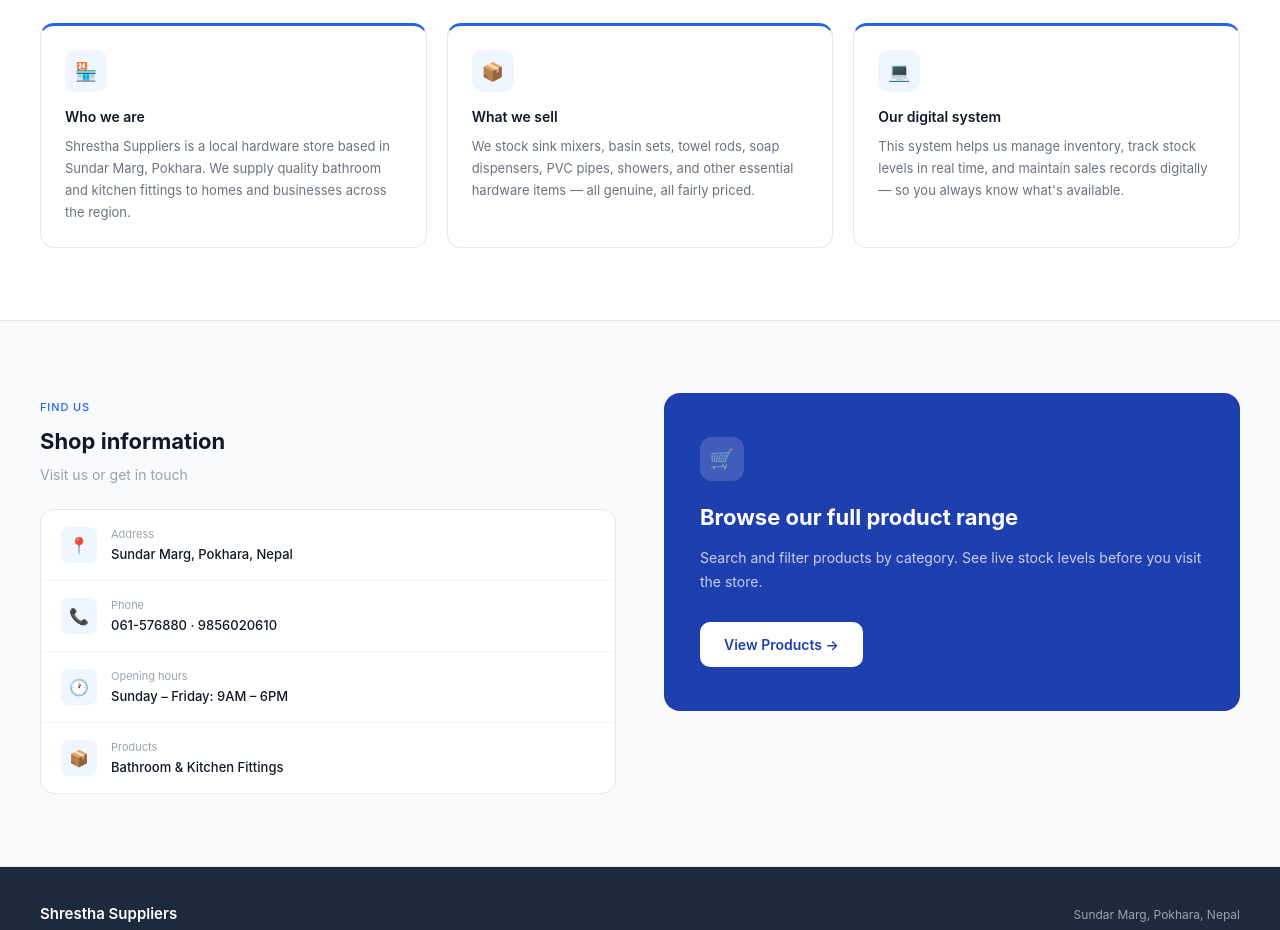
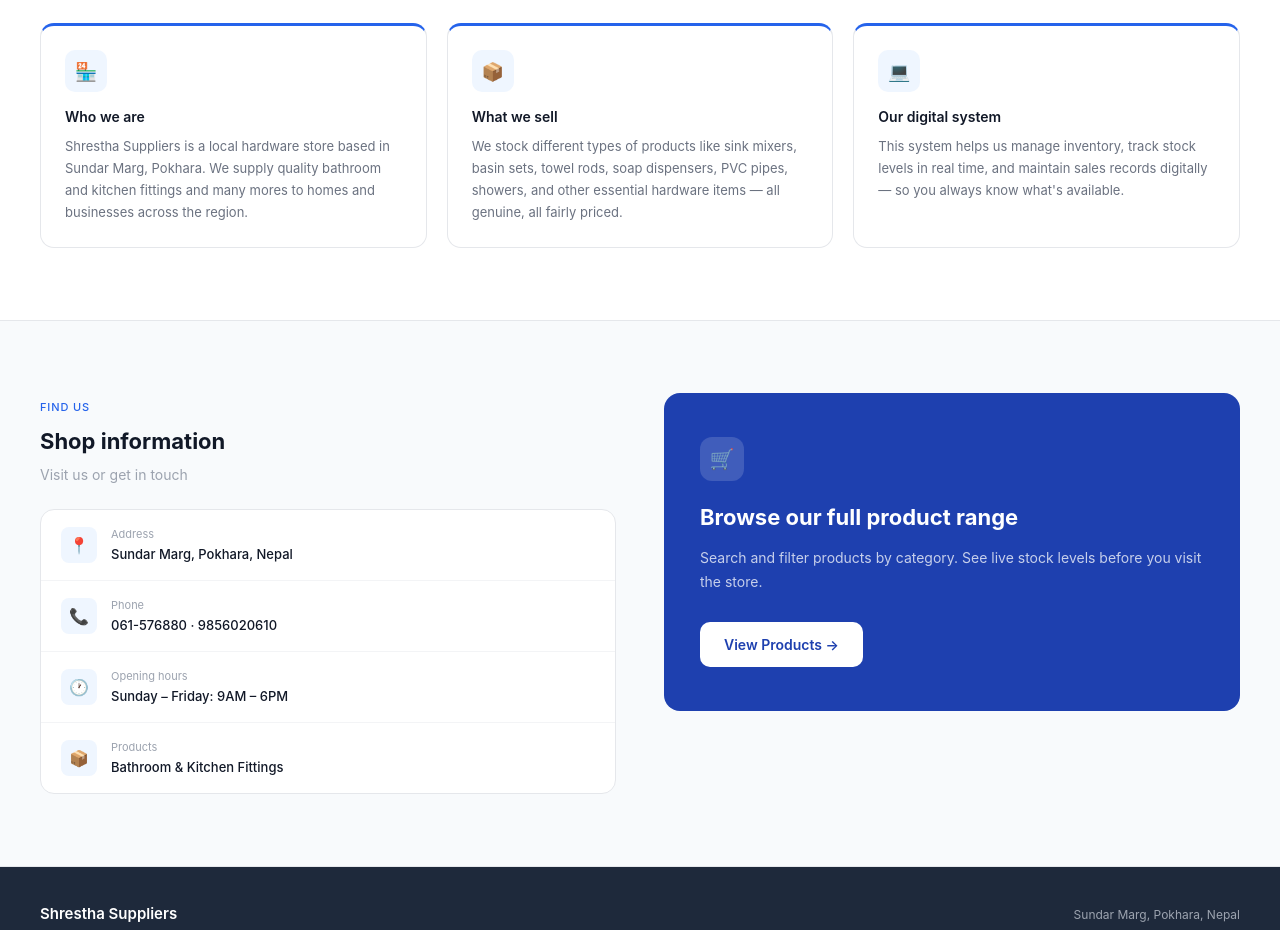
Before and after one commit to 9rahull/Hardware-Management-System, a React app in the folder Frontend/: page / in a window 1280 px wide. Shown: the part 900-1830 px from the top of the page. Built offline with nearby package versions, Linux system fonts and the light colour scheme; the HTML template or start-up script is replaced by a standard one.

Commit message:
UI Change

```diff
--- a/Frontend/src/pages/Home.jsx
+++ b/Frontend/src/pages/Home.jsx
@@ -829,12 +829,12 @@ function Home() {
             {
               icon: "🏪",
               title: "Who we are",
-              text: "Shrestha Suppliers is a local hardware store based in Sundar Marg, Pokhara. We supply quality bathroom and kitchen fittings to homes and businesses across the region.",
+              text: "Shrestha Suppliers is a local hardware store based in Sundar Marg, Pokhara. We supply quality bathroom and kitchen fittings and many mores to homes and businesses across the region.",
             },
             {
               icon: "📦",
               title: "What we sell",
-              text: "We stock sink mixers, basin sets, towel rods, soap dispensers, PVC pipes, showers, and other essential hardware items — all genuine, all fairly priced.",
+              text: "We stock different types of products like sink mixers, basin sets, towel rods, soap dispensers, PVC pipes, showers, and other essential hardware items — all genuine, all fairly priced.",
             },
             {
               icon: "💻",
```
